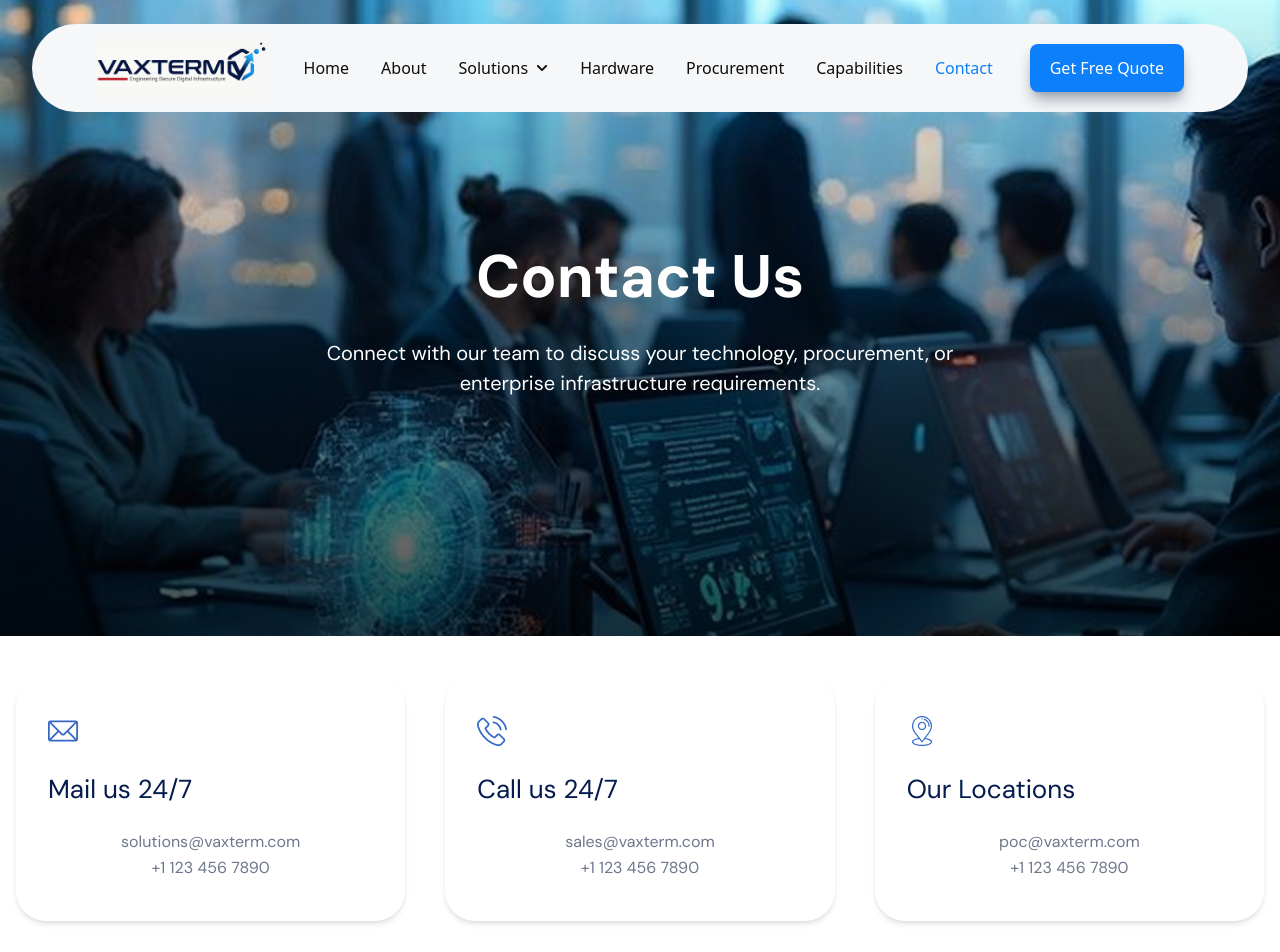
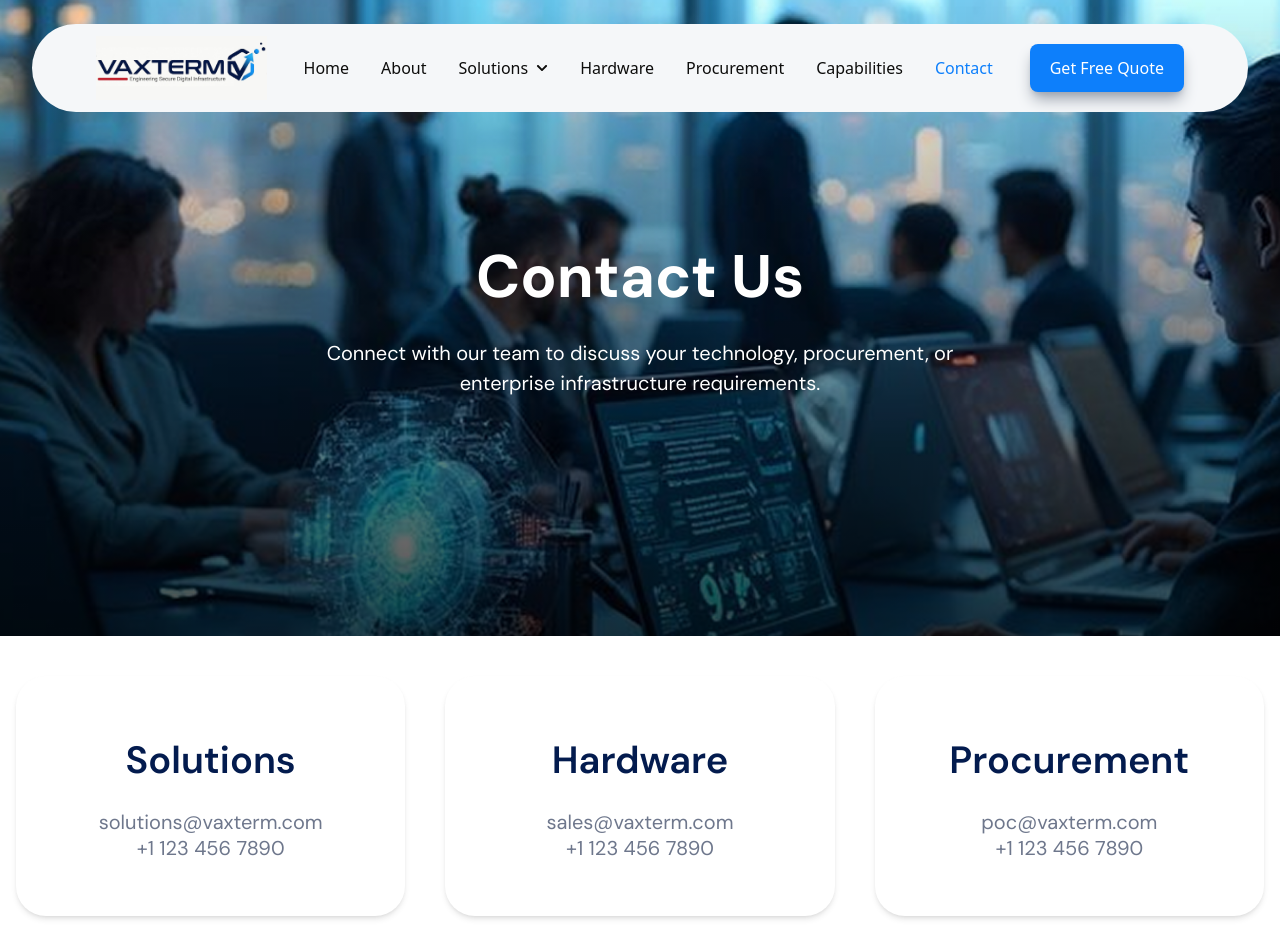
Before and after one commit to MuhammadFaizan144/Vaxterm-LLC, a React (Vite) app in the folder client/: page /contact in a window 1280 px wide. Shown: the top 952 px of the page. Built offline with nearby package versions, Linux system fonts and the light colour scheme.

Commit message:
fix content section

```diff
--- a/client/src/pages/Contact.jsx
+++ b/client/src/pages/Contact.jsx
@@ -2,18 +2,15 @@ import React from "react";
 
 const ContactInfo = [
   {
-    image: "/images/Contact/section2/mailUs.png",
-    title: "Mail us 24/7",
+    title: "Solutions",
     details: "solutions@vaxterm.com\n+1 123 456 7890",
   },
   {
-    image: "/images/Contact/section2/callUs.png",
-    title: "Call us 24/7",
+    title: "Hardware",
     details: "sales@vaxterm.com\n+1 123 456 7890",
   },
   {
-    image: "/images/Contact/section2/ourlocation.png",
-    title: "Our Locations",
+    title: "Procurement",
     details: "poc@vaxterm.com\n+1 123 456 7890",
   },
 ];
@@ -45,24 +42,20 @@ const Contact = () => {
 
       {/* Contact Info Cards */}
       <section className="max-w-[1327px] mx-auto px-4 sm:px-6 lg:px-4 py-10">
-        <div className="grid lg:grid-cols-3 md:grid-cols-2 grid-cols-1 gap-6 lg:gap-10">
+        <div className="grid lg:grid-cols-3 md:grid-cols-2 grid-cols-1 gap-6 lg:gap-10 w-full">
           {ContactInfo.map((item, index) => (
             <div
               key={index}
-              className="flex flex-col gap-6 bg-white py-8 sm:py-10 shadow-md rounded-[24px] sm:rounded-[30px] p-6 sm:p-8 min-h-[240px]"
+              className="flex  justify-center items-center flex-col gap-6 bg-white py-8 sm:py-10 shadow-md rounded-[24px] sm:rounded-[30px] p-6 sm:p-8 min-h-[240px]"
             >
-              <img
-                src={item.image}
-                alt={item.title}
-                className="w-[30px] h-[30px] object-contain"
-              />
 
-              <div className="flex flex-col gap-5 text-left">
-                <h4 className="text-[20px] sm:text-[22px] lg:text-[26px] font-dm text-[#031B4E]">
+
+              <div className="flex flex-col items-center text-center gap-5 ">
+                <h4 className="text-[26px] sm:text-[30px] lg:text-[38px] font-semibold font-dm text-[#031B4E]">
                   {item.title}
                 </h4>
 
-                <p className="text-[14px] text-center sm:text-[15px] lg:text-[16px] leading-[26px] font-dm text-[#6E778C] whitespace-pre-line break-words">
+                <p className="text-[16px] sm:text-[18px] lg:text-[20px] leading-[26px] font-dm text-[#6E778C] whitespace-pre-line break-words">
                   {item.details}
                 </p>
               </div>
```
